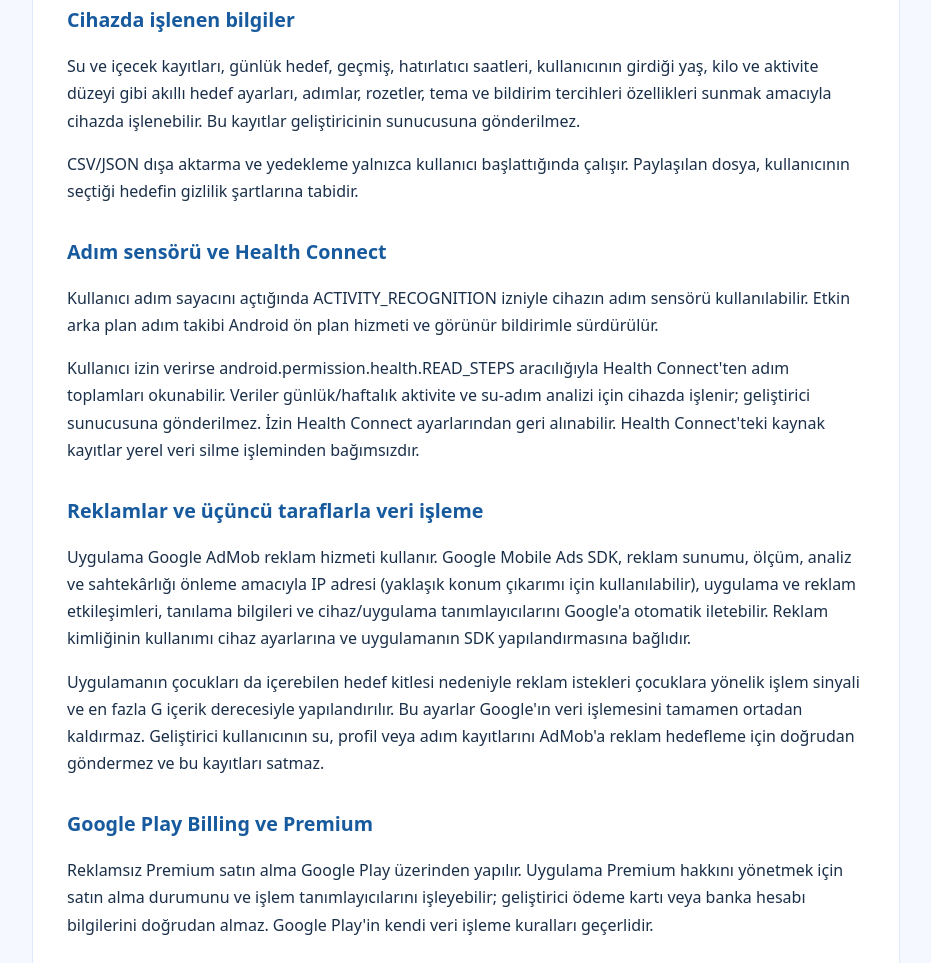
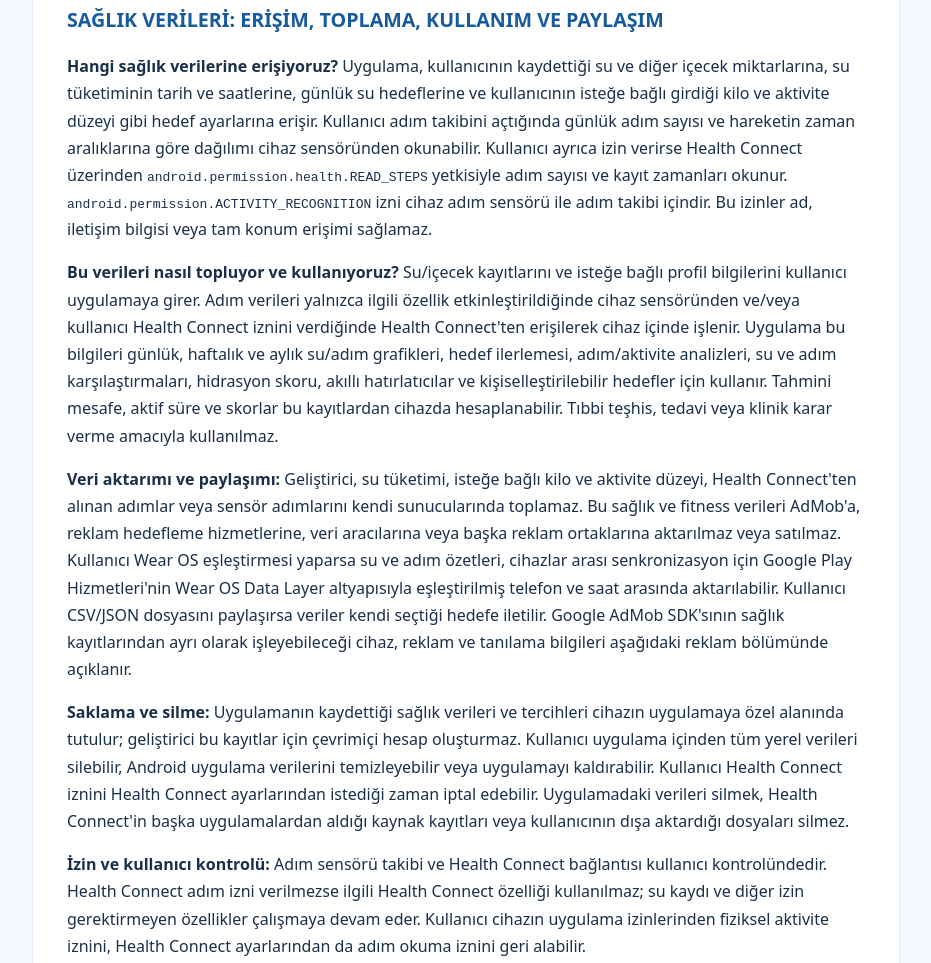
Before and after one commit to muzafferodemis1907gfb-oss/water-reminder-privacy, a plain HTML site: page index.html in a window 1280 px wide. Shown: the part 370-1333 px from the top of the page, without its empty margins (174-1105 px from the left). Drawn offline with Linux system fonts and the light colour scheme.

Commit message:
Clearly disclose health data access collection use and sharing for Play policy review

```diff
--- a/index.html
+++ b/index.html
@@ -1,6 +1,14 @@
 <!doctype html>
-<html lang="tr"><head><meta charset="utf-8"><meta name="viewport" content="width=device-width,initial-scale=1"><meta name="robots" content="index,follow"><title>Gizlilik Politikası | Water Reminder Hydrate Daily</title><meta name="description" content="Water Reminder Hydrate Daily gizlilik politikası ve kullanıcı verilerinin işlenmesi"><style>*{box-sizing:border-box}body{max-width:900px;margin:0 auto;padding:28px 16px 60px;font-family:system-ui,-apple-system,Segoe UI,Roboto,sans-serif;background:#f5f9ff;color:#1a2f49;line-height:1.7}main{background:white;padding:34px;border:1px solid #deebfa;border-radius:18px}h1{color:#0c407e;margin-bottom:0}h2{font-size:1.23rem;margin-top:30px;color:#175a9e}a{color:#1461bb;overflow-wrap:anywhere}.muted{color:#627184}footer{border-top:1px solid #d9e6f3;margin-top:28px;padding-top:20px}@media(max-width:600px){main{padding:20px}}</style></head><body><main><h1>Gizlilik Politikası</h1><p><strong>Water Reminder Hydrate Daily</strong> · <span class="muted">Son güncelleme: 2 Ekim 2026</span></p>
+<html lang="tr"><head><meta charset="utf-8"><meta name="viewport" content="width=device-width,initial-scale=1"><meta name="robots" content="index,follow"><title>Gizlilik Politikası | Water Reminder Hydrate Daily</title><meta name="description" content="Water Reminder Hydrate Daily gizlilik politikası ve kullanıcı verilerinin işlenmesi"><style>*{box-sizing:border-box}body{max-width:900px;margin:0 auto;padding:28px 16px 60px;font-family:system-ui,-apple-system,Segoe UI,Roboto,sans-serif;background:#f5f9ff;color:#1a2f49;line-height:1.7}main{background:white;padding:34px;border:1px solid #deebfa;border-radius:18px}h1{color:#0c407e;margin-bottom:0}h2{font-size:1.23rem;margin-top:30px;color:#175a9e}a{color:#1461bb;overflow-wrap:anywhere}.muted{color:#627184}footer{border-top:1px solid #d9e6f3;margin-top:28px;padding-top:20px}@media(max-width:600px){main{padding:20px}}</style></head><body><main><h1>Gizlilik Politikası</h1><p><strong>Water Reminder Hydrate Daily</strong> · <span class="muted">Son güncelleme: 3 Ekim 2026</span></p>
 <section><h2>Uygulama ve iletişim</h2><p>Water Reminder Hydrate Daily (com.waterreminder.hydratedaily), Victorium Soft tarafından sunulan su tüketimi ve günlük aktivite takip uygulamasıdır. Gizlilik soruları için muzafferodemis1907gfb@gmail.com adresine yazabilirsiniz.</p></section>
+<section id="saglik-verileri"><h2>SAĞLIK VERİLERİ: ERİŞİM, TOPLAMA, KULLANIM VE PAYLAŞIM</h2>
+<p><strong>Hangi sağlık verilerine erişiyoruz?</strong> Uygulama, kullanıcının kaydettiği su ve diğer içecek miktarlarına, su tüketiminin tarih ve saatlerine, günlük su hedeflerine ve kullanıcının isteğe bağlı girdiği kilo ve aktivite düzeyi gibi hedef ayarlarına erişir. Kullanıcı adım takibini açtığında günlük adım sayısı ve hareketin zaman aralıklarına göre dağılımı cihaz sensöründen okunabilir. Kullanıcı ayrıca izin verirse Health Connect üzerinden <code>android.permission.health.READ_STEPS</code> yetkisiyle adım sayısı ve kayıt zamanları okunur. <code>android.permission.ACTIVITY_RECOGNITION</code> izni cihaz adım sensörü ile adım takibi içindir. Bu izinler ad, iletişim bilgisi veya tam konum erişimi sağlamaz.</p>
+<p><strong>Bu verileri nasıl topluyor ve kullanıyoruz?</strong> Su/içecek kayıtlarını ve isteğe bağlı profil bilgilerini kullanıcı uygulamaya girer. Adım verileri yalnızca ilgili özellik etkinleştirildiğinde cihaz sensöründen ve/veya kullanıcı Health Connect iznini verdiğinde Health Connect'ten erişilerek cihaz içinde işlenir. Uygulama bu bilgileri günlük, haftalık ve aylık su/adım grafikleri, hedef ilerlemesi, adım/aktivite analizleri, su ve adım karşılaştırmaları, hidrasyon skoru, akıllı hatırlatıcılar ve kişiselleştirilebilir hedefler için kullanır. Tahmini mesafe, aktif süre ve skorlar bu kayıtlardan cihazda hesaplanabilir. Tıbbi teşhis, tedavi veya klinik karar verme amacıyla kullanılmaz.</p>
+<p><strong>Veri aktarımı ve paylaşımı:</strong> Geliştirici, su tüketimi, isteğe bağlı kilo ve aktivite düzeyi, Health Connect'ten alınan adımlar veya sensör adımlarını kendi sunucularında toplamaz. Bu sağlık ve fitness verileri AdMob'a, reklam hedefleme hizmetlerine, veri aracılarına veya başka reklam ortaklarına aktarılmaz veya satılmaz. Kullanıcı Wear OS eşleştirmesi yaparsa su ve adım özetleri, cihazlar arası senkronizasyon için Google Play Hizmetleri'nin Wear OS Data Layer altyapısıyla eşleştirilmiş telefon ve saat arasında aktarılabilir. Kullanıcı CSV/JSON dosyasını paylaşırsa veriler kendi seçtiği hedefe iletilir. Google AdMob SDK'sının sağlık kayıtlarından ayrı olarak işleyebileceği cihaz, reklam ve tanılama bilgileri aşağıdaki reklam bölümünde açıklanır.</p>
+<p><strong>Saklama ve silme:</strong> Uygulamanın kaydettiği sağlık verileri ve tercihleri cihazın uygulamaya özel alanında tutulur; geliştirici bu kayıtlar için çevrimiçi hesap oluşturmaz. Kullanıcı uygulama içinden tüm yerel verileri silebilir, Android uygulama verilerini temizleyebilir veya uygulamayı kaldırabilir. Kullanıcı Health Connect iznini Health Connect ayarlarından istediği zaman iptal edebilir. Uygulamadaki verileri silmek, Health Connect'in başka uygulamalardan aldığı kaynak kayıtları veya kullanıcının dışa aktardığı dosyaları silmez.</p>
+<p><strong>İzin ve kullanıcı kontrolü:</strong> Adım sensörü takibi ve Health Connect bağlantısı kullanıcı kontrolündedir. Health Connect adım izni verilmezse ilgili Health Connect özelliği kullanılmaz; su kaydı ve diğer izin gerektirmeyen özellikler çalışmaya devam eder. Kullanıcı cihazın uygulama izinlerinden fiziksel aktivite iznini, Health Connect ayarlarından da adım okuma iznini geri alabilir.</p>
+</section>
+<section lang="en" id="health-data-english"><h2>HEALTH DATA DISCLOSURE (ENGLISH)</h2><p>Water Reminder Hydrate Daily accesses and processes user-entered water/beverage intake amounts and timestamps, hydration goals and optional weight/activity settings. When the user enables step tracking, the app accesses step counts and time-binned activity through the device step sensor using <code>ACTIVITY_RECOGNITION</code>; if the user separately authorizes Health Connect, it reads step counts and record times through <code>android.permission.health.READ_STEPS</code>. These data are used on-device for daily/weekly/monthly charts, step and hydration targets, activity summaries, water-step comparisons, reminder scheduling and nonmedical wellness scores. The developer does not collect this health data on developer-operated servers and does not sell or provide it to AdMob or advertising partners. Optional Wear OS synchronization transfers water/step summaries between the user's paired devices via Google Play services; user-directed CSV/JSON export sends the chosen data to destinations selected by the user. App-stored data can be deleted in the app or by clearing app storage/uninstalling. Health Connect permission can be revoked in Health Connect settings; deleting local app data does not delete the original Health Connect records or exported files. AdMob independently processes the advertising/device data identified in the advertising section below.</p></section>
 <section><h2>Cihazda işlenen bilgiler</h2><p>Su ve içecek kayıtları, günlük hedef, geçmiş, hatırlatıcı saatleri, kullanıcının girdiği yaş, kilo ve aktivite düzeyi gibi akıllı hedef ayarları, adımlar, rozetler, tema ve bildirim tercihleri özellikleri sunmak amacıyla cihazda işlenebilir. Bu kayıtlar geliştiricinin sunucusuna gönderilmez.</p>
 <p>CSV/JSON dışa aktarma ve yedekleme yalnızca kullanıcı başlattığında çalışır. Paylaşılan dosya, kullanıcının seçtiği hedefin gizlilik şartlarına tabidir.</p></section>
 <section><h2>Adım sensörü ve Health Connect</h2><p>Kullanıcı adım sayacını açtığında ACTIVITY_RECOGNITION izniyle cihazın adım sensörü kullanılabilir. Etkin arka plan adım takibi Android ön plan hizmeti ve görünür bildirimle sürdürülür.</p>
```
